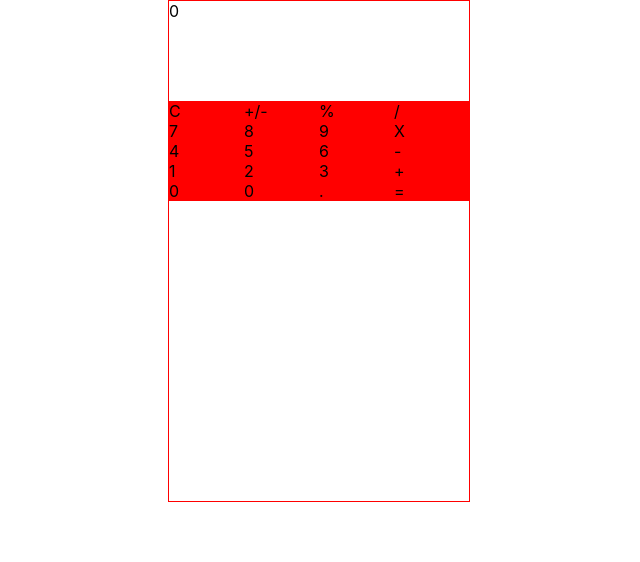
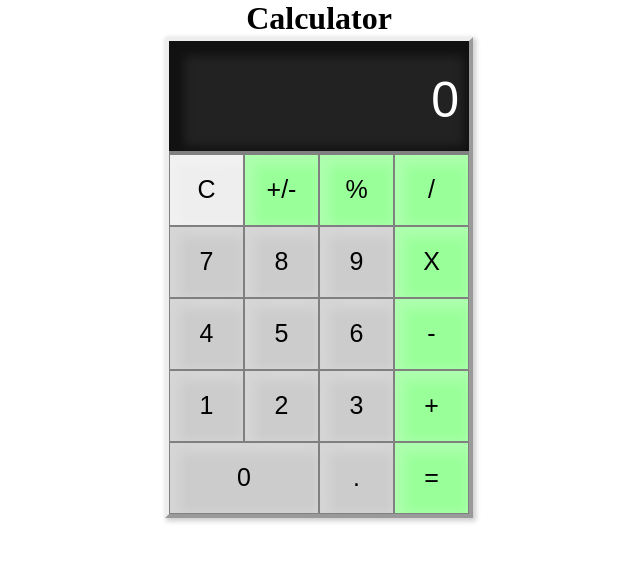
Before and after one commit to ryanIs/calculator, a React (Create React App) app: page / in a window 1280 px wide. Shown: the top 562 px of the page, without its empty margins (321-961 px from the left). Built offline with nearby package versions, Linux system fonts and the light colour scheme.

Commit message:
Updated HTML and CSS for calculator

```diff
--- a/src/App.css
+++ b/src/App.css
@@ -1,25 +1,78 @@
+.App {
+
+  font-family: "Arial";
+}
+
+h1 {
+  text-align: center;
+  margin: 0;
+  padding: 0;
+  font-family: "Times New Roman";
+}
+
 .calculator {
+  font-size: 25px;
 	width: 300px;
-	height: 500px;
-	border: 1px solid red;
-	margin: 0 auto;
+	height: auto; /* ~ 500px */
+	border: 4px outset #eee;
+  margin: 0 auto;
+  box-shadow: 2px 2px 5px 1px rgba(0,0,0,0.2);
 }
 
 .calculator-output {
-	width: 300px;
-	height: 100px;
+	height: 70px;
+  padding: 10px;
+  padding-top: 30px;
+  font-size: 2em;
+  text-align: right;
+  overflow: auto;
+  background: #222;
+  color: white;
+  border-bottom: 3px solid gray;
+  box-shadow: inset 5px 5px 10px 10px rgba(0,0,0,0.5);
 }
 
 .calculator-buttons {
 	display: grid;
-	grid-template-columns: repeat(4, 25%);
-	grid-template-rows: repeat(5, 20%);
+  grid-template-rows: repeat(5, 20%);
+  grid-template-columns: repeat(4, 25%);
 }
 
-.calculator-buttons:nth-child(even) {
-	background: red;
+.calculator-button {
+  height: 50px;
+  border: 1px solid #808080;
+  text-align: center;
+  padding-top: 20px;
+  user-select: none;
+  -o-user-select: none;
+  -ms-user-select: none;
+  -moz-user-select: none;
+  -webkit-user-select: none;
+  box-shadow: inset 5px 5px 11px 5px rgba(255,255,255,0.2);
+  cursor: pointer;
+  transition: opacity 0.3s;
 }
 
-.calculator-buttons:nth-child(odd) {
-	background: green;
+.calculator-button:hover {
+  opacity: 0.8;
 }
+
+.calculator-button:active {
+  opacity: 0.5;
+}
+
+.zero-button {
+  grid-column-start: span 2;
+}
+
+.C-button {
+  background: #eee;
+}
+
+.number-btn {
+  background: #ccc;
+}
+
+.funct-btn {
+  background: #9f9;
+}
--- a/src/App.js
+++ b/src/App.js
@@ -2,8 +2,6 @@
 	TODO:
 
 	- Set height of each grid item.
-
-	- Make the ODD child elements green.
 
 	- Apply (decent) CSS to the children elements.
 */
@@ -16,6 +14,11 @@ class App extends Component {
 		return (
 			<div className="App">
 				<div className="wrapper">
+          <div className="header">
+            <h1 className="header-h1">
+              Calculator
+            </h1>
+          </div>
 					<div className="calculator">
 						<div className="calculator-output">
 							0
@@ -23,29 +26,28 @@ class App extends Component {
 
 						<div className="calculator-buttons">
 							<div className="calculator-button C-button">C</div>
-							<div className="calculator-button not-button">+/-</div>
-							<div className="calculator-button percent-button">%</div>
-							<div className="calculator-button divide-button">/</div>
+							<div className="calculator-button not-button funct-btn">+/-</div>
+							<div className="calculator-button percent-button funct-btn">%</div>
+							<div className="calculator-button divide-button funct-btn">/</div>
 
-							<div className="calculator-button 7-button">7</div>
-							<div className="calculator-button 8-button">8</div>
-							<div className="calculator-button 9-button">9</div>
-							<div className="calculator-button multiply--button">X</div>
+							<div className="calculator-button seven-button number-btn">7</div>
+							<div className="calculator-button eight-button number-btn">8</div>
+							<div className="calculator-button nine-button number-btn">9</div>
+							<div className="calculator-button multiply-button funct-btn">X</div>
 
-							<div className="calculator-button 4-button">4</div>
-							<div className="calculator-button 5-button">5</div>
-							<div className="calculator-button 6-button">6</div>
-							<div className="calculator-button minus-button">-</div>
+							<div className="calculator-button four-button number-btn">4</div>
+							<div className="calculator-button five-button number-btn">5</div>
+							<div className="calculator-button six-button number-btn">6</div>
+							<div className="calculator-button minus-button funct-btn">-</div>
 
-							<div className="calculator-button 1-button">1</div>
-							<div className="calculator-button 2-button">2</div>
-							<div className="calculator-button 3-button">3</div>
-							<div className="calculator-button plus-button">+</div>
+							<div className="calculator-button one-button number-btn">1</div>
+							<div className="calculator-button two-button number-btn">2</div>
+							<div className="calculator-button three-button number-btn">3</div>
+							<div className="calculator-button plus-button funct-btn">+</div>
 
-							<div className="calculator-button 0-button">0</div>
-							<div className="calculator-button -button">0</div>
-							<div className="calculator-button point-button">.</div>
-							<div className="calculator-button equal-button">=</div>
+							<div className="calculator-button zero-button number-btn">0</div>
+							<div className="calculator-button point-button number-btn">.</div>
+							<div className="calculator-button equal-button funct-btn">=</div>
 						</div>
 					</div>
 				</div>
```
